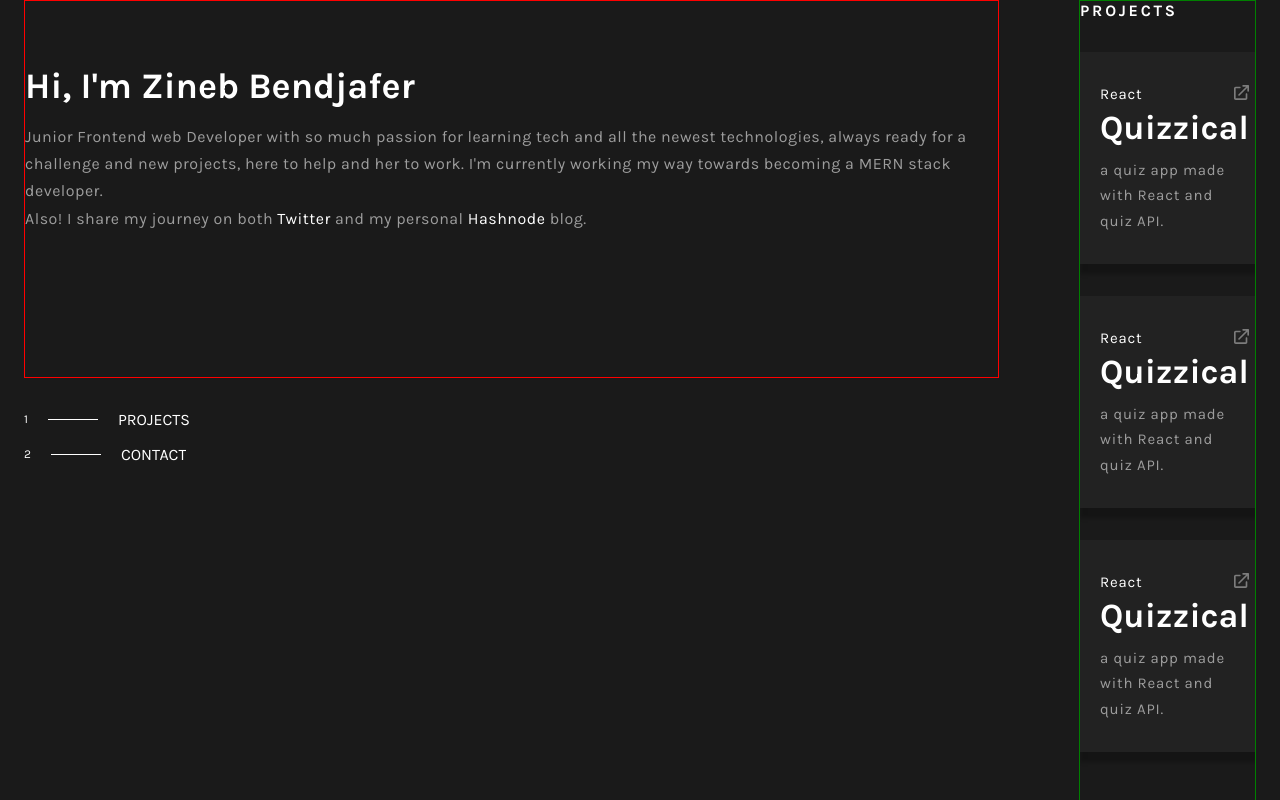
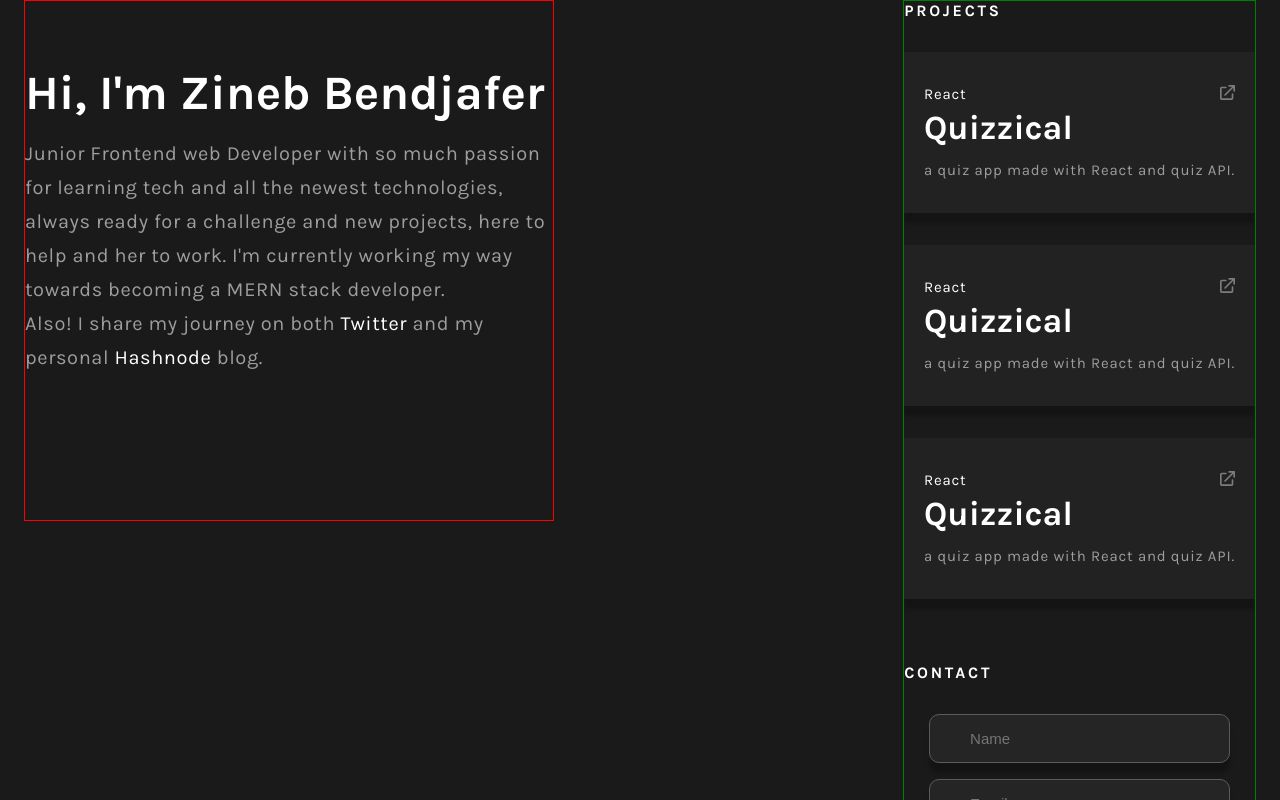
Before and after one commit to wx-it/new-portfolio, a React (Create React App) app: page / in a window 1280 px wide. Shown: the top 800 px of the page. Built offline with nearby package versions, Linux system fonts and the light colour scheme.

Commit message:
styling desktop nav 2

```diff
--- a/src/components/DesktopNav.jsx
+++ b/src/components/DesktopNav.jsx
@@ -4,13 +4,13 @@ const DesktopNav = () => {
   return (
     <nav>
         <div className='tab'>
-            <span>1</span>
+            <span>01</span>
             <span className='line'></span>
             <a href="">PROJECTS</a>
         </div>
 
         <div className='tab'>
-            <span>2</span>
+            <span>02</span>
             <span className='line'></span>
             <a href="">CONTACT</a>
         </div>
--- a/src/scss/desktop/_header.scss
+++ b/src/scss/desktop/_header.scss
@@ -1,4 +1,23 @@
 @use "../utils/" as u;
+
+.header{
+    @include u.breakpoints(desktop){
+        max-width: 530px;
+    }
+
+    h1{
+        @include u.breakpoints(desktop){
+         font-size: 48px;
+        }
+    }
+
+    p{
+        @include u.breakpoints(desktop){
+            font-size: 20px;
+        }
+    }
+}
+
 
 .links{
     @include u.breakpoints(desktop){
--- a/src/scss/desktop/_nav.scss
+++ b/src/scss/desktop/_nav.scss
@@ -14,16 +14,48 @@ nav{
         .tab{
             display: flex;
             align-items: center;
-            gap: 20px;
+            gap: 10px;
+            transition: all 0.5s ease;
 
             span{
                 color: white;
+                font-weight: 700;
                 font-size: 12px;
+                letter-spacing: 0.03em;
+                color: u.$grayText;
+            transition: all 0.5s ease;
+
             }
 
             .line{
-                border-top: 1px white solid;
+                border-top: 1px u.$grayText solid;
                 width: 50px;
+            transition: all 0.5s ease;
+
+            }
+
+            a{
+                font-weight: 500;
+                font-size: 16px;
+                letter-spacing: 0.17em;
+                color: u.$grayText;
+            transition: all 0.5s ease;
+
+            }
+
+            &:hover, &:focus{
+                a{
+                    font-size: 20px;
+                    color: white;
+                }
+                span{
+                    color: white;
+                    font-size: 16px;
+                }
+
+                .line{
+                    border-color: white;
+                }
             }
         }
     }
--- a/src/scss/desktop/index.scss
+++ b/src/scss/desktop/index.scss
@@ -1,3 +1,4 @@
 @forward "container";
 @forward "header";
 @forward "nav";
+@forward "projects";
```
Also changed, not shown: src/scss/desktop/_projects.scss (added).
